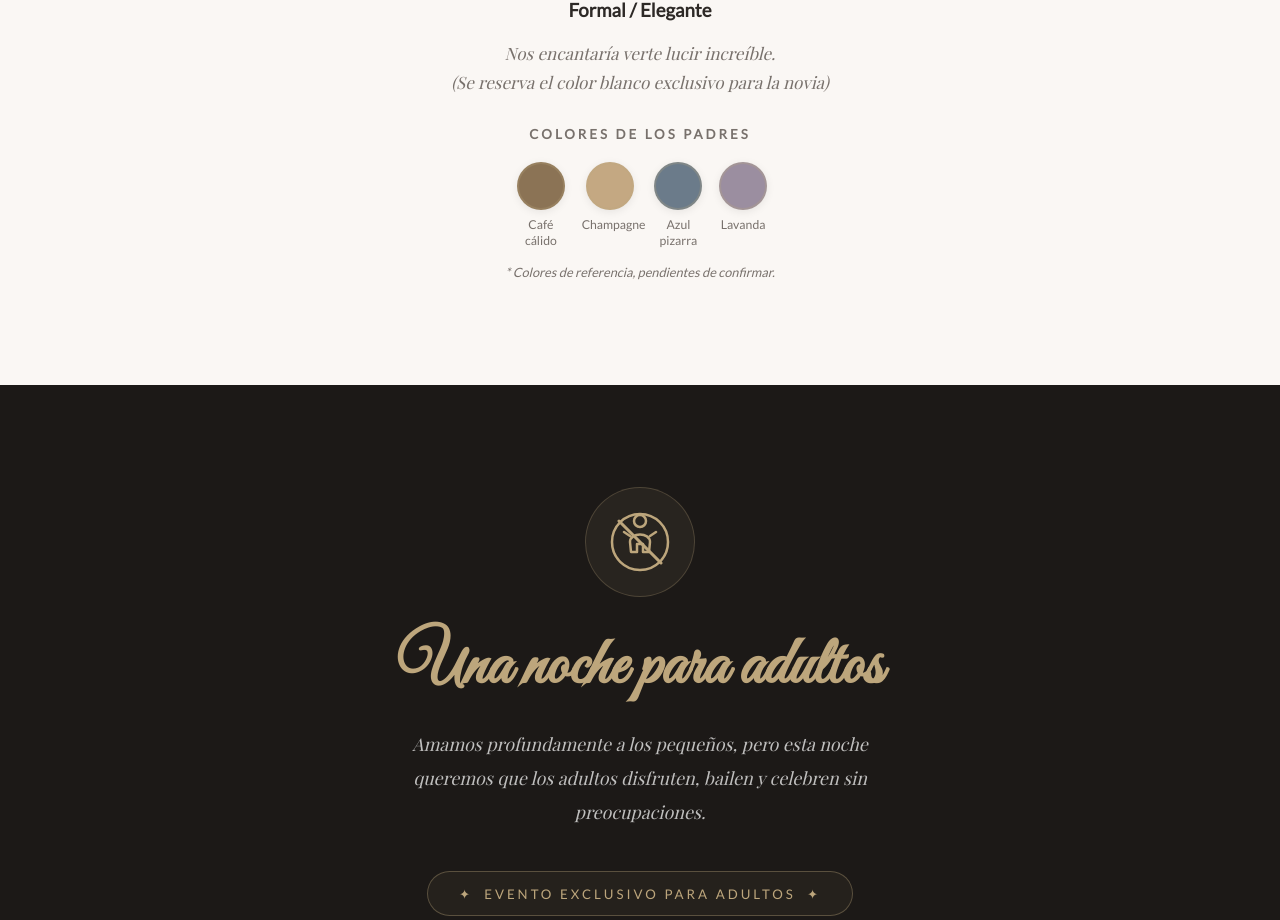
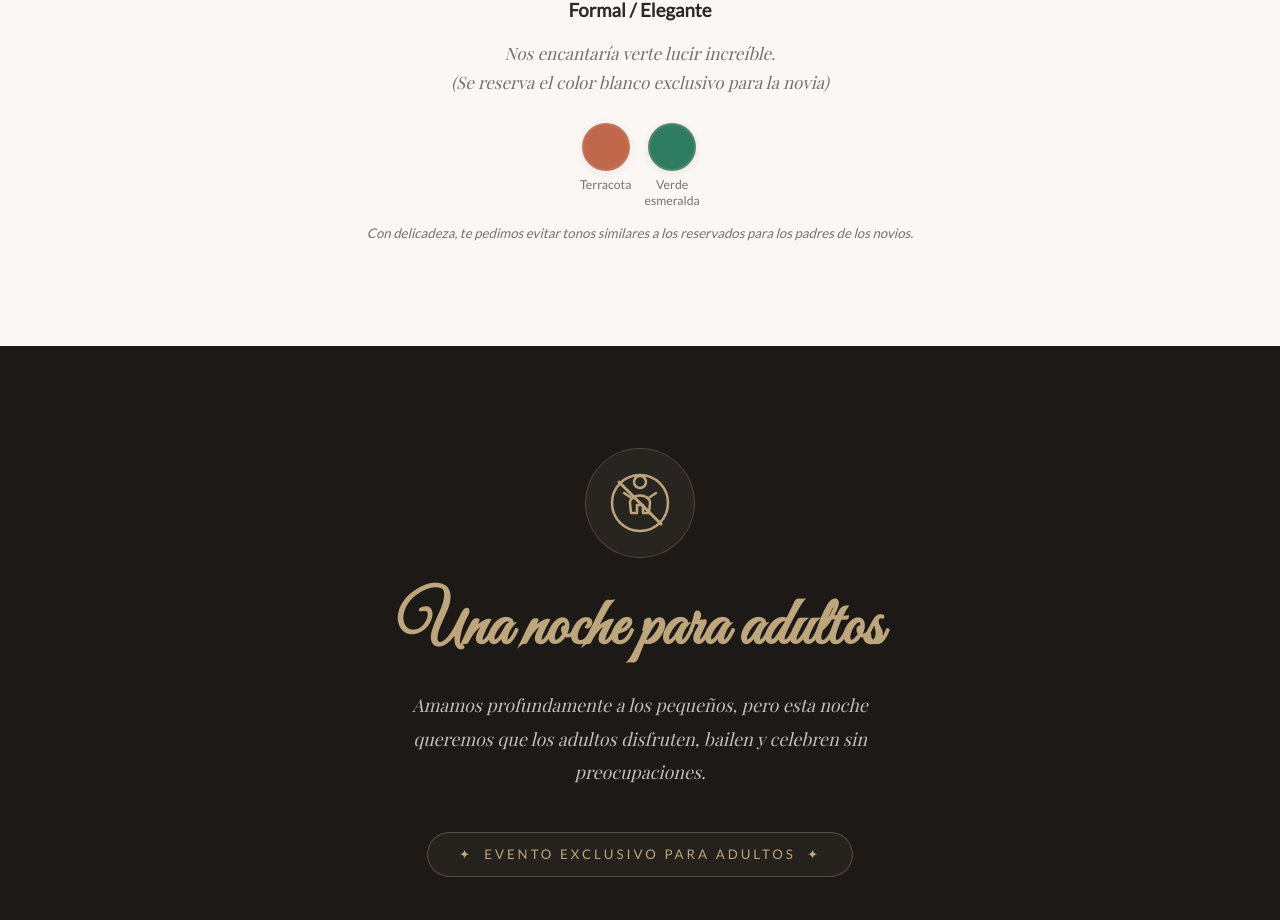
Before and after one commit to VicRa2004/invitacion-boda-2, a Next.js app: page /invitacion in a window 1280 px wide. Shown: the part 3760-4680 px from the top of the page. Built offline with nearby package versions, Linux system fonts and the light colour scheme.

Commit message:
fix: arregla un porblema del diseño de colores

```diff
--- a/src/components/ItineraryAndDressCode.tsx
+++ b/src/components/ItineraryAndDressCode.tsx
@@ -40,46 +40,33 @@ export default function ItineraryAndDressCode() {
           </p>
 
           {/* Colores de los padres */}
-          <p className="parent-colors-title">Colores de los padres</p>
           <div className="color-swatches">
             <div className="color-swatch">
               <div
                 className="color-swatch__circle"
-                style={{ backgroundColor: "#8B7355" }}
+                style={{ backgroundColor: "#C0674C" }}
               />
-              <span className="color-swatch__name">Café cálido</span>
+              <span className="color-swatch__name">Terracota</span>
             </div>
             <div className="color-swatch">
               <div
                 className="color-swatch__circle"
-                style={{ backgroundColor: "#C4A882" }}
+                style={{ backgroundColor: "#2E7D62" }}
               />
-              <span className="color-swatch__name">Champagne</span>
-            </div>
-            <div className="color-swatch">
-              <div
-                className="color-swatch__circle"
-                style={{ backgroundColor: "#6B7B8A" }}
-              />
-              <span className="color-swatch__name">Azul pizarra</span>
-            </div>
-            <div className="color-swatch">
-              <div
-                className="color-swatch__circle"
-                style={{ backgroundColor: "#9B8EA0" }}
-              />
-              <span className="color-swatch__name">Lavanda</span>
+              <span className="color-swatch__name">Verde esmeralda</span>
             </div>
           </div>
           <p
             style={{
-              fontSize: "0.75rem",
+              fontSize: "0.78rem",
               color: "var(--text-muted)",
-              marginTop: "0.75rem",
+              marginTop: "0.85rem",
               fontStyle: "italic",
+              lineHeight: 1.5,
             }}
           >
-            * Colores de referencia, pendientes de confirmar.
+            Con delicadeza, te pedimos evitar tonos similares a los
+            reservados para los padres de los novios.
           </p>
         </div>
       </ScrollReveal>
```
